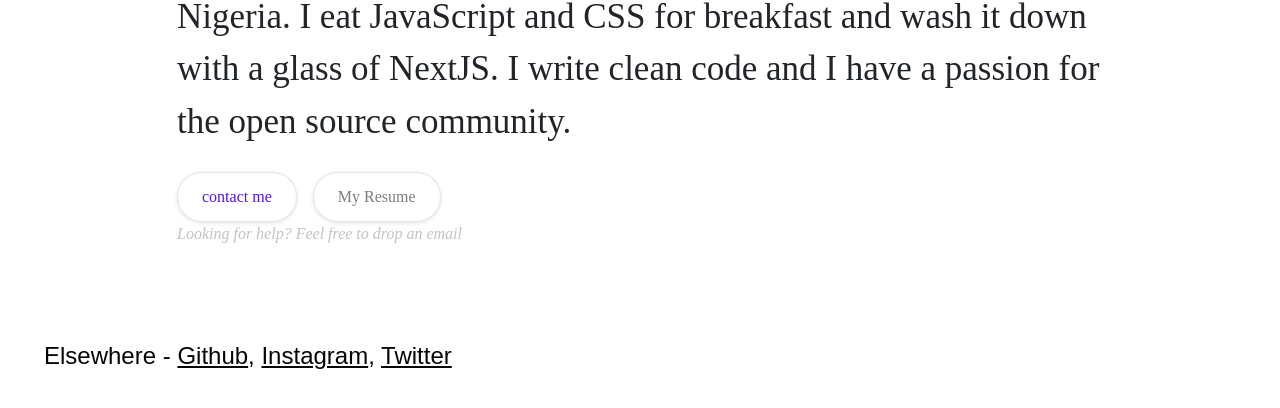
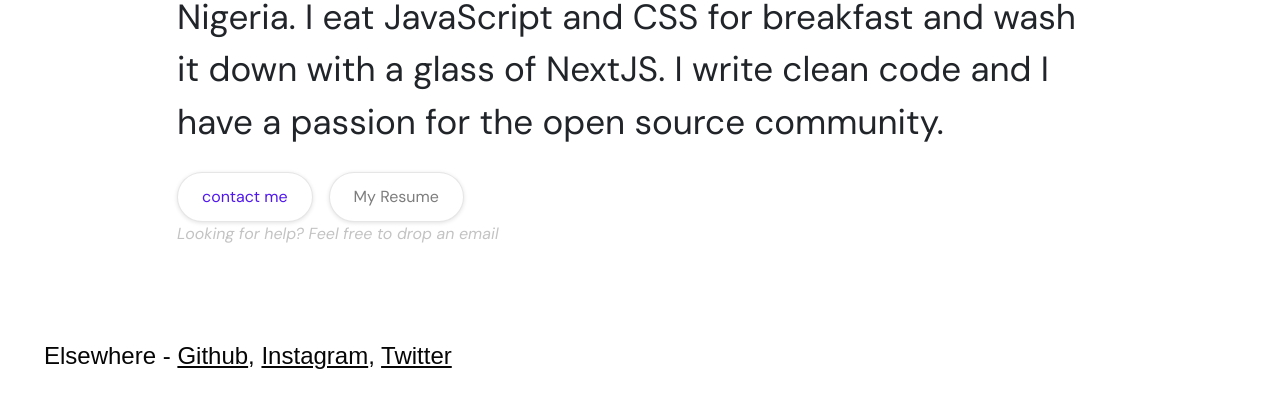
Before and after one commit to ifeanyilucky/hngresume, a plain HTML site: page index.html in a window 1280 px wide. Shown: the part 290-698 px from the top of the page. Drawn offline with nearby package versions, Linux system fonts and the light colour scheme.

Commit message:
initial commit

```diff
--- a/index.html
+++ b/index.html
@@ -26,7 +26,7 @@
               ><span class="active">●&nbsp;</span>Currently interning at</span
             >
           </p>
-          <a href="https://internship.zuri.team/">
+          <a href="https://internship.zuri.team/" target="_blank">
             <img
               src="./src/images/brand-logo.png"
               class="hng-logo"
@@ -49,17 +49,16 @@
           </div>
           <div class="actions">
             <div class="buttons">
-              <button
-                style="
-                  transform: translate3d(0px, 0px, 0px) scale3d(1, 1, 1)
-                    rotateX(0deg) rotateY(0deg) rotateZ(0deg) skew(0deg, 0deg);
-                  transform-style: preserve-3d;
-                "
+              <a href="mailto:ifeanyilucky360@gmail.com"
+                ><button>
+                  <span class="text-span-11">contact me </span>
+                </button></a
               >
-                <span class="text-span-11">contact me </span>
-              </button>
-              <button>My Resume</button>
+              <a href="#">
+                <button>My Resume</button>
+              </a>
             </div>
+
             <span class="text-block-6 mt-2">
               Looking for help? Feel free to drop an email
             </span>
@@ -93,5 +92,4 @@
       </div>
     </section>
   </body>
-
 </html>
--- a/src/style.css
+++ b/src/style.css
@@ -1,3 +1,5 @@
+@import url("https://fonts.googleapis.com/css2?family=DM+Sans:ital,wght@0,400;0,500;0,700;1,400&display=swap");
+
 *,
 *::before,
 *::after {
@@ -7,7 +9,7 @@
 }
 html,
 body {
-  font-family: Poppins;
+  font-family: "DM Sans", sans-serif;
 }
 /* NAV STYLING */
 .nav {
```
